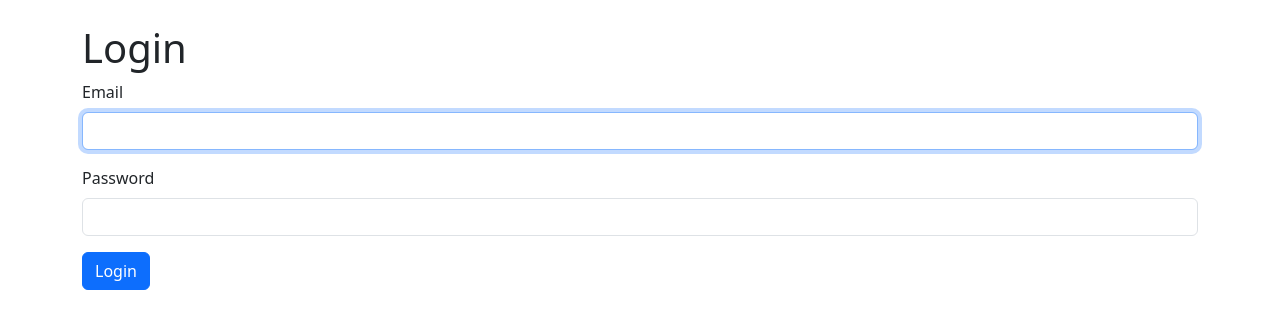
After one commit to emakeiv/product-service, a Symfony app: template templates/login/login.html.twig in a window 1280 px wide. The commit adds this page. Shown: the top 329 px of the page. Run offline with Twig, Linux system fonts and the light colour scheme; the template is opened without the code that fills it, so the values that code supplies are empty; some libraries are stand-ins or nearby versions.

Commit message:
login logic implementation

```diff
--- a/src/Controller/ProductController.php
+++ b/src/Controller/ProductController.php
@@ -6,6 +6,7 @@ use Symfony\Bundle\FrameworkBundle\Controller\AbstractController;
 use Symfony\Component\HttpFoundation\Response;
 use Symfony\Component\HttpFoundation\Request;
 use Symfony\Component\Routing\Annotation\Route;
+use Sensio\Bundle\FrameworkExtraBundle\Configuration\IsGranted;
 
 use Doctrine\ORM\EntityManagerInterface;
 
@@ -16,6 +17,7 @@ use App\Entity\Product;
 class ProductController extends AbstractController
 {
     #[Route('/products', name: 'product_index')]
+    #[IsGranted('ROLE_USER')]
     public function index(ProductRepository $repository): Response
     {
         return $this->render('product/index.html.twig', [
@@ -23,6 +25,7 @@ class ProductController extends AbstractController
         ]);
     }
     #[Route('/products/{id<\d+>}', name: 'product_show')]
+    #[IsGranted('ROLE_USER')]
     public function show($id, ProductRepository $repository): Response
     {
         $product = $repository -> findOneBy(['id' => $id]);
@@ -34,6 +37,7 @@ class ProductController extends AbstractController
         ]);
     }
     #[Route('/products/new', name: 'product_new')]
+    #[IsGranted('ROLE_USER')]
     public function new(Request $request, EntityManagerInterface $manager): Response
     {
         $product = new Product;
@@ -62,6 +66,7 @@ class ProductController extends AbstractController
     }
 
     #[Route('/products/{id<\d+>}/edit', name: 'product_edit')]
+    #[IsGranted('ROLE_USER')]
     public function edit(Product $product, Request $request, EntityManagerInterface $manager): Response
     {
 
@@ -88,6 +93,7 @@ class ProductController extends AbstractController
         ]);
     }
     #[Route('/products/{id<\d+>}/delete', name: 'product_delete') ]
+    #[IsGranted('ROLE_USER')]
     public function delete(Product $product, Request $request, EntityManagerInterface $manager): Response
     {
         if($request->isMethod('POST')){
--- a/src/Controller/RegistrationController.php
+++ b/src/Controller/RegistrationController.php
@@ -33,7 +33,7 @@ class RegistrationController extends AbstractController
             $entityManager->flush();
             // TODO: send an email
 
-            return $this->redirectToRoute('app_home');
+            return $this->redirectToRoute('app_login');
         }
 
         return $this->render('registration/register.html.twig', [
--- /dev/null
+++ b/templates/login/_form.html.twig
@@ -0,0 +1,58 @@
+{% block body %}
+<div class="mt-4">
+    <h1>Login</h1>
+
+    {% if error %}
+        <div class="alert alert-danger">{{ error.messageKey|trans(error.messageData, 'security') }}</div>
+    {% endif %}
+
+    {% if app.user %}
+        <div class="alert alert-info mb-3">
+            You are already logged in as <strong>{{ app.user.userIdentifier }}</strong>.
+            <a href="{{ path('app_logout') }}" class="btn btn-outline-secondary btn-sm ms-2">Logout</a>
+        </div>
+    {% endif %}
+
+    <form method="post" class="needs-validation" novalidate>
+        <div class="mb-3">
+            <label for="username" class="form-label">Email</label>
+            <input
+                type="email"
+                value="{{ last_username }}"
+                name="_username"
+                id="username"
+                class="form-control"
+                autocomplete="email"
+                required
+                autofocus
+            >
+        </div>
+
+        <div class="mb-3">
+            <label for="password" class="form-label">Password</label>
+            <input
+                type="password"
+                name="_password"
+                id="password"
+                class="form-control"
+                autocomplete="current-password"
+                required
+            >
+        </div>
+
+        <input type="hidden" name="_csrf_token" value="{{ csrf_token('authenticate') }}">
+
+        {# Optional: Remember me checkbox #}
+        {#
+        <div class="form-check mb-3">
+            <input class="form-check-input" type="checkbox" name="_remember_me" id="remember_me">
+            <label class="form-check-label" for="remember_me">Remember me</label>
+        </div>
+        #}
+
+        <div class="mb-3">
+            <button class="btn btn-primary" type="submit">Login</button>
+        </div>
+    </form>
+</div>
+{% endblock %}
--- /dev/null
+++ b/templates/login/login.html.twig
@@ -0,0 +1,8 @@
+{% extends 'base.html.twig' %}
+
+{% block title %}Login{% endblock %}
+
+{% block body %}
+        {{ include('login/_form.html.twig')}}
+    </div>
+{% endblock %}
--- a/templates/registration/_form.html.twig
+++ b/templates/registration/_form.html.twig
@@ -1,7 +1,5 @@
-{% extends 'base.html.twig' %}
-
 {% block body %}
-<div class="container mt-4">
+<div class="mt-4">
     <h1>Register</h1>
 
     {{ form_start(registrationForm, {
```
Also changed, not shown: src/Controller/LoginController.php (added, +32 -0 lines), templates/home/index.html.twig (+10 -1 lines), 1 other file.
